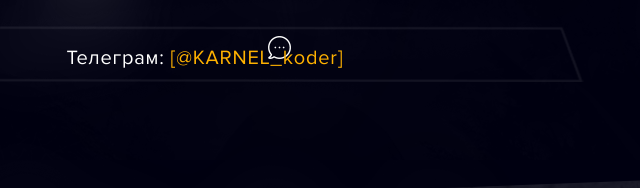
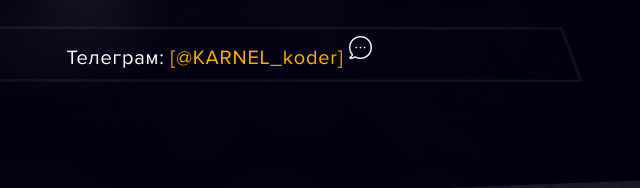
Before and after one commit to zabeu700/cheats, a plain HTML site: page index.html in a window 1280 px wide. Shown: the part 5744-5932 px from the top of the page, 435-1075 px from the left. Drawn offline with Linux system fonts and the light colour scheme.

Commit message:
Add files via upload

```diff
--- a/css/main.css
+++ b/css/main.css
@@ -989,7 +989,7 @@ body {
 .faq_out .contacts .item a:hover,  .item.chat:hover {text-decoration: underline;}
 
 .faq_out .contacts .item.chat {
-    background: url(../assets/images/chat.png) no-repeat top 15px left calc(50% + 74px), url(../assets/images/item_bg.png) no-repeat center;
+    background: url(../assets/images/chat.png) no-repeat top 15px left calc(50% + 155px), url(../assets/images/item_bg.png) no-repeat center;
 }
 
 .faq_out .contacts .item.mail {
```
